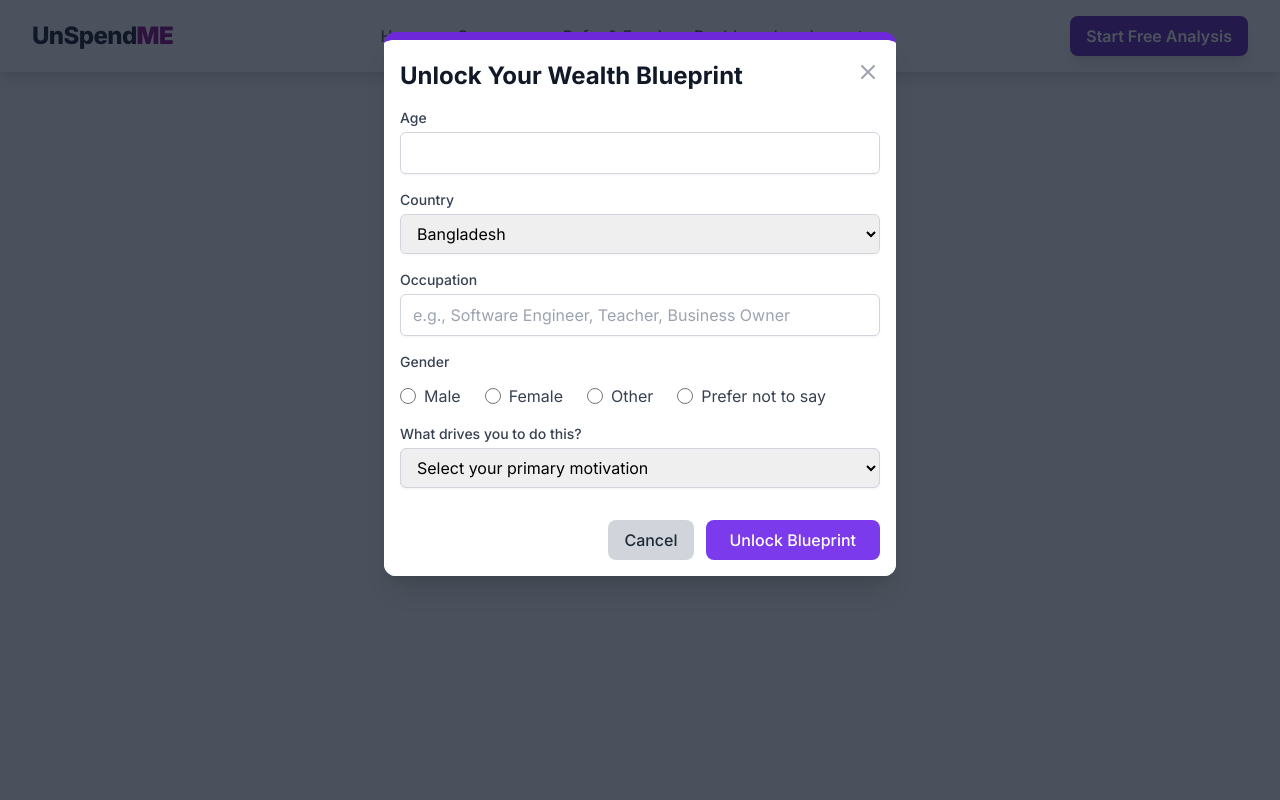
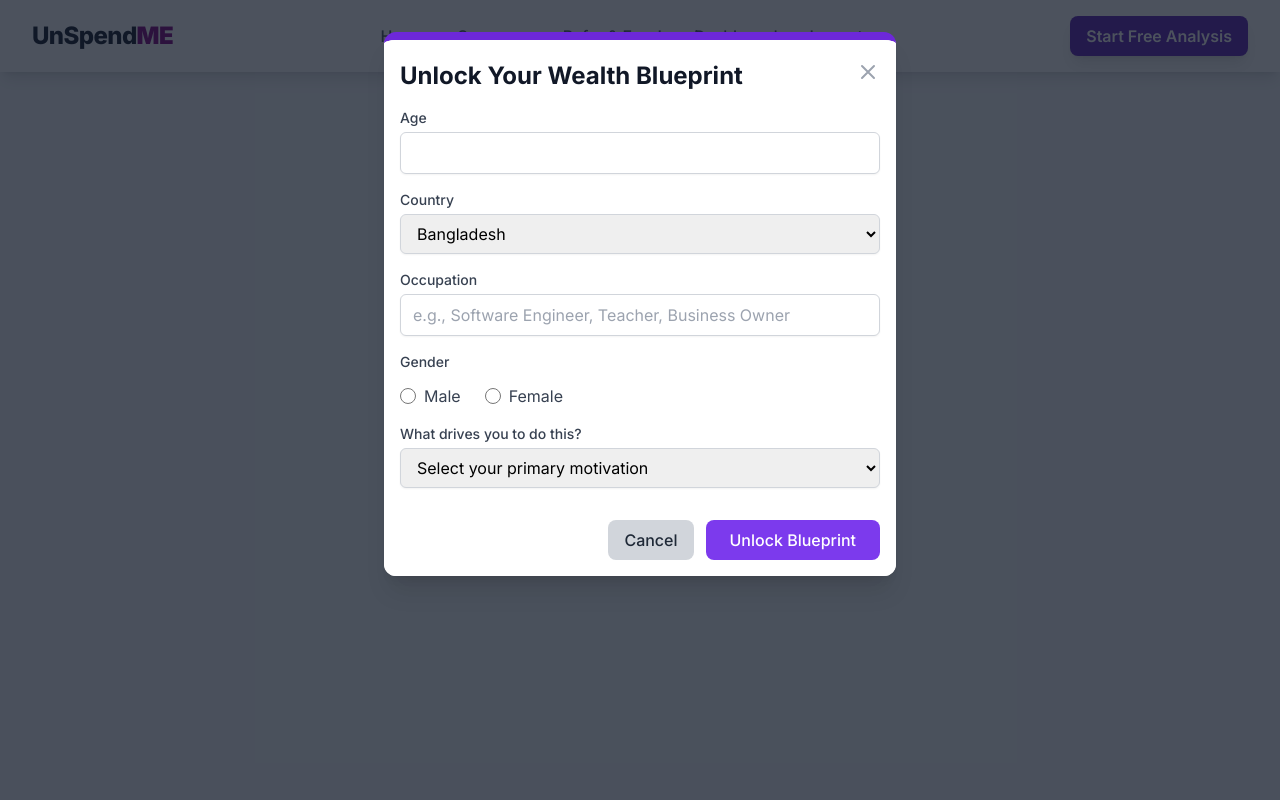
Before and after one commit to scottShams/unspend, a PHP site: page /blueprint.php in a window 1280 px wide. Run offline with PHP 8.4, Linux system fonts and the light colour scheme; the visitor is signed in with stand-in values (Sample User, id 1); data that the repository does not hold is empty; some libraries are stand-ins or nearby versions.

Commit message:
Remove few gender options

```diff
--- a/includes/blueprint.php
+++ b/includes/blueprint.php
@@ -455,14 +455,6 @@ function determineBlueprintData($data) {
                                 <label class="flex items-center">
                                     <input type="radio" name="gender" value="female" required class="h-4 w-4 text-violet-600 focus:ring-violet-500 border-gray-300">
                                     <span class="ml-2 text-gray-700">Female</span>
-                                </label>
-                                <label class="flex items-center">
-                                    <input type="radio" name="gender" value="other" required class="h-4 w-4 text-violet-600 focus:ring-violet-500 border-gray-300">
-                                    <span class="ml-2 text-gray-700">Other</span>
-                                </label>
-                                <label class="flex items-center">
-                                    <input type="radio" name="gender" value="prefer_not_to_say" required class="h-4 w-4 text-violet-600 focus:ring-violet-500 border-gray-300">
-                                    <span class="ml-2 text-gray-700">Prefer not to say</span>
                                 </label>
                             </div>
                         </div>
```
